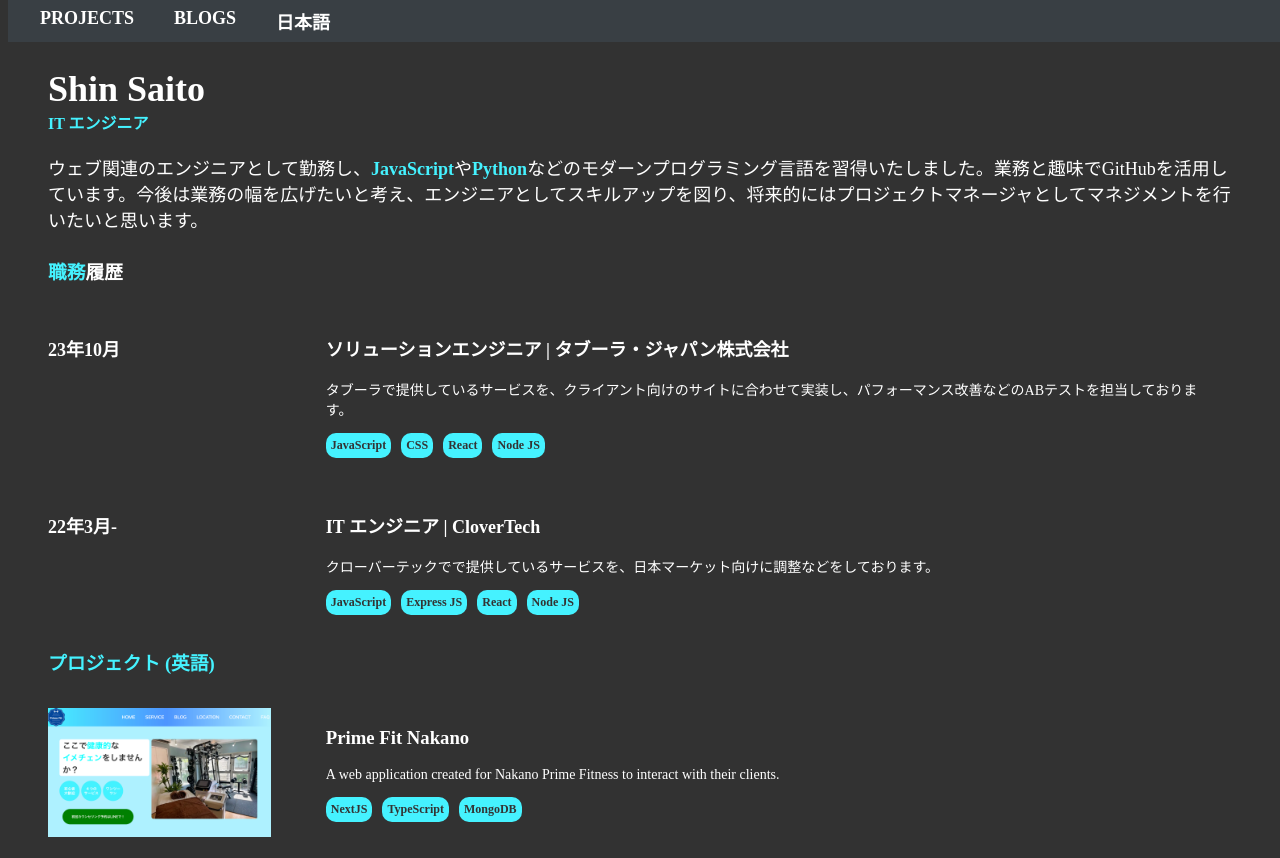
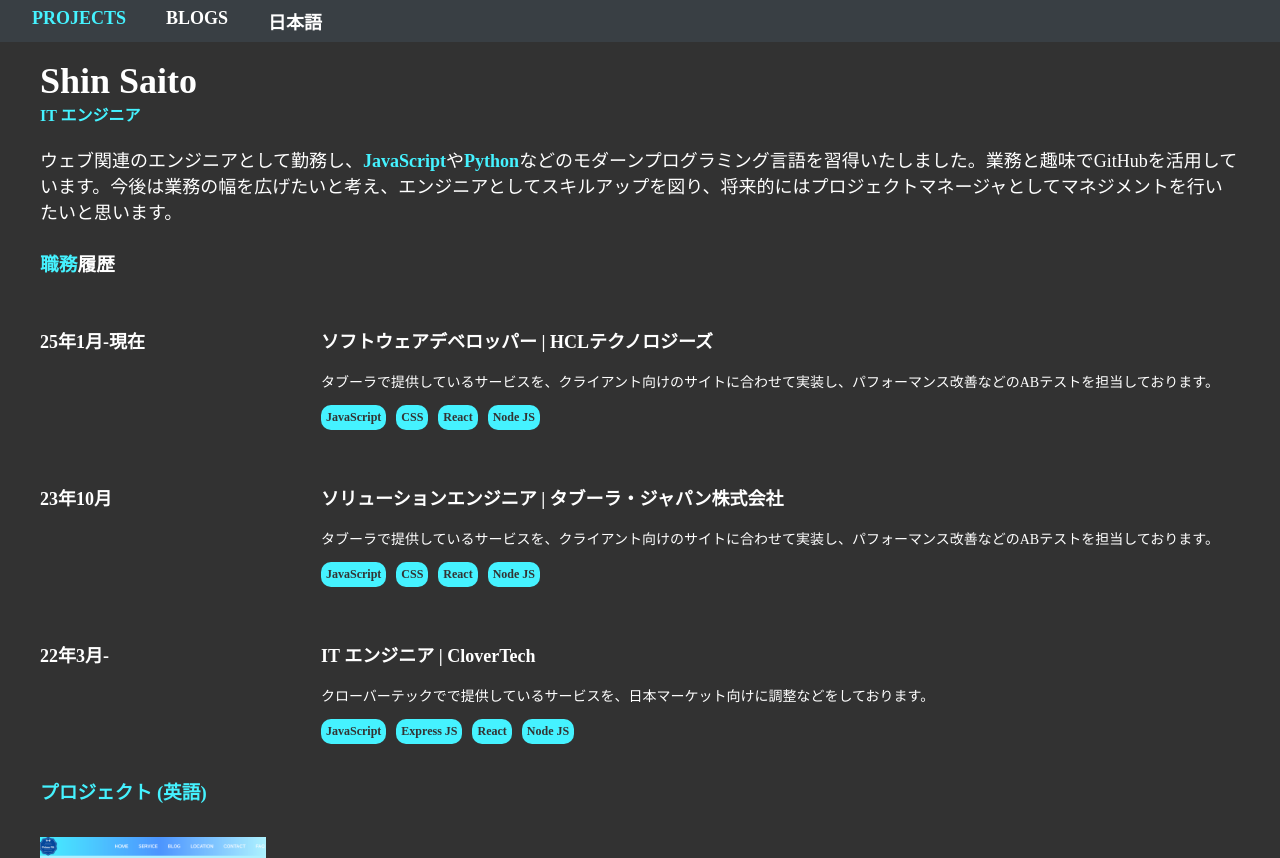
Before and after one commit to saitoshi/portfolioNextJS2, a Next.js app in the folder src/: page /jpn in a window 1280 px wide. Shown: the top 858 px of the page. Built offline with nearby package versions, Linux system fonts and the light colour scheme.

Commit message:
dev-3: added the

```diff
--- a/src/app/constants/experience.ts
+++ b/src/app/constants/experience.ts
@@ -1,8 +1,16 @@
 import { IExperience } from './type';
 export const pastExperience: IExperience[] = [
   {
+    title: 'Software Developer',
+    period: 'Jan. 2025-PRESENT',
+    company: 'HCL Tech',
+    description:
+      'As a developer, I contribute to new and existing projects by doing the following actions - writing code, maintaining code, debugging, conducting tests, etc..',
+    skills: ['JavaScript', 'CSS', 'React', 'Node JS'],
+  },
+  {
     title: 'Solution Engineer',
-    period: 'Oct. 2023-PRESENT',
+    period: 'Oct. 2023-Dec.2024',
     company: 'Taboola',
     description:
       'As a Solution Engineer I was responsible for implementing, managing, supporting, etc. Taboola products for new and existing clients.',
@@ -35,6 +43,14 @@ export const pastExperience: IExperience[] = [
 
 export const pastExperienceJPN: IExperience[] = [
   {
+    title: 'ソフトウェアデベロッパー',
+    period: '25年1月-現在',
+    company: 'HCLテクノロジーズ',
+    description:
+      'タブーラで提供しているサービスを、クライアント向けのサイトに合わせて実装し、パフォーマンス改善などのABテストを担当しております。',
+    skills: ['JavaScript', 'CSS', 'React', 'Node JS'],
+  },
+  {
     title: 'ソリューションエンジニア',
     period: '23年10月',
     company: 'タブーラ‧ジャパン株式会社',
--- a/src/app/globals.css
+++ b/src/app/globals.css
@@ -1,6 +1,7 @@
 body {
   background-color: #323232 !important;
   color: white;
+  margin: 0;
 }
 body p {
   text-align: left;
```
